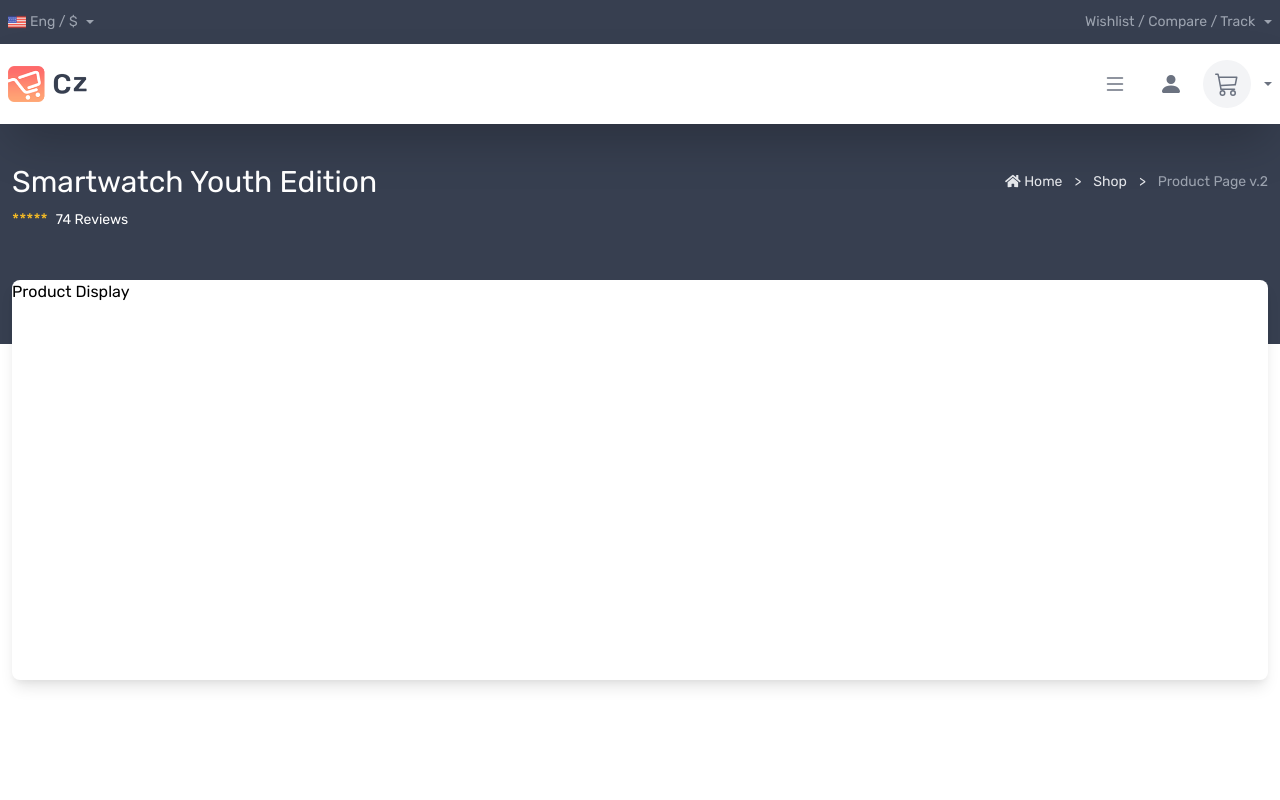
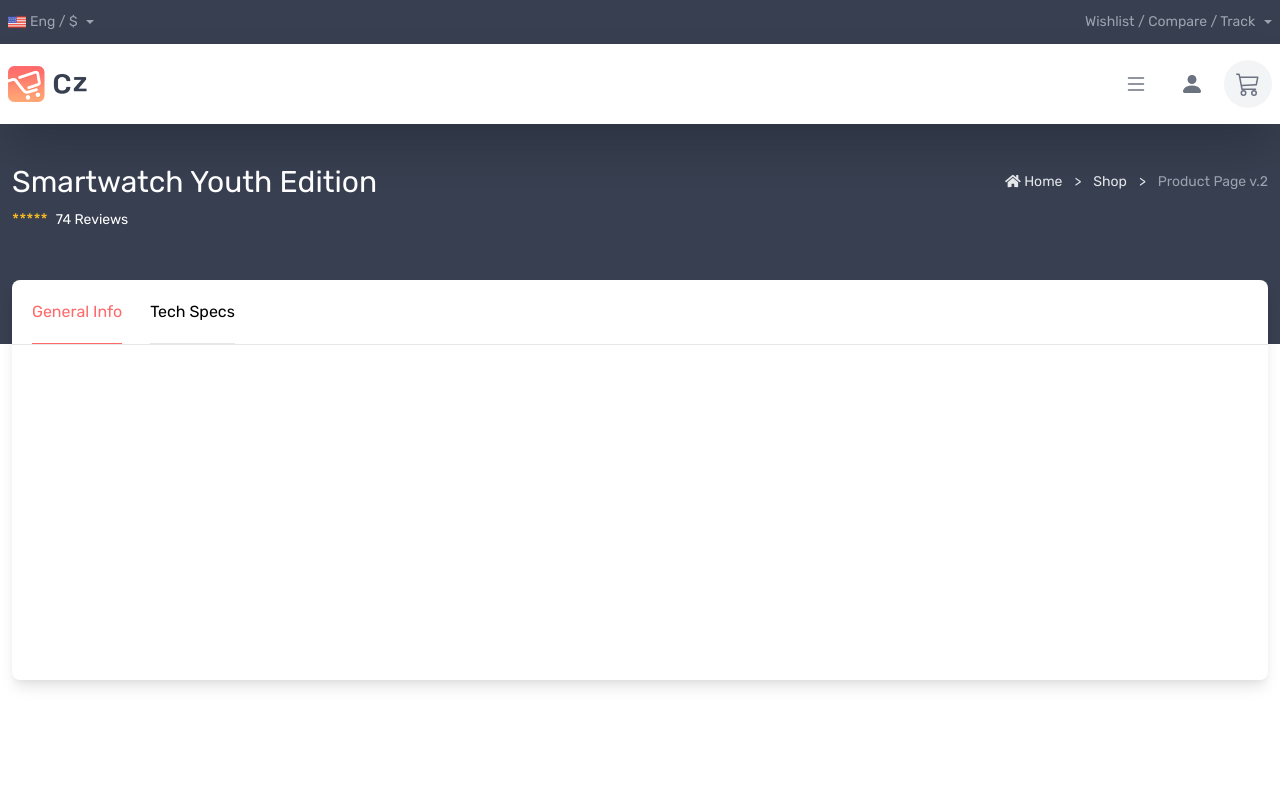
Before and after one commit to Kingkon963/CartZilla, a Next.js app: page /singleproduct in a window 1280 px wide. Shown: the top 800 px of the page. Built offline with nearby package versions, Linux system fonts and the light colour scheme.

Commit message:
minicart caret fixed

```diff
--- a/components/MiniCart.tsx
+++ b/components/MiniCart.tsx
@@ -100,8 +100,8 @@ const MiniCart: FC = () => {
   }, [cartContext?.items, cartContext?.items?.length]);
 
   const displayCaret = (): string => {
-    if (ws && ws.width && ws.breakpoints) {
-      if (ws.width >= ws.breakpoints.xl) {
+    if (ws && ws.width && ws.breakpoints && cartContext && cartContext.items) {
+      if (ws.width >= ws.breakpoints.xl && cartContext?.items?.length > 0) {
         return "caret";
       }
     }
--- a/pages/singleproduct.tsx
+++ b/pages/singleproduct.tsx
@@ -3,6 +3,23 @@ import type { NextPage } from "next";
 import Layout from "../components/Layout";
 import Breadcrumb from "../components/Breadcrumb";
 import keyGen from "../utils/genKey";
+import { FC } from "react";
+
+interface TabNavProps {}
+const TabNav: FC = () => {
+  return (
+    <div>
+      <div className="flex items-stretch gap-7 px-5 border-b">
+        <span className="border-b border-primary text-primary h-16 flex items-center">
+          General Info
+        </span>
+        <span className="border-b duration-300 cursor-pointer hover:text-primary h-16 flex items-center">
+          Tech Specs
+        </span>
+      </div>
+    </div>
+  );
+};
 
 const SingleProduct: NextPage = () => {
   return (
@@ -26,7 +43,13 @@ const SingleProduct: NextPage = () => {
 
       <div className="px-3 xl:px-container xxl:px-containerXXL -mt-16 mb-96">
         <div className="bg-white rounded-lg h-vh-50 shadow-lg">
-          Product Display
+          {/* <TabNav>
+            <Tab>
+              <TabTitle></TabTitle>
+              <TabContent></TabContent>
+            </Tab>
+          </TabNav> */}
+          <TabNav />
         </div>
       </div>
     </Layout>
```
